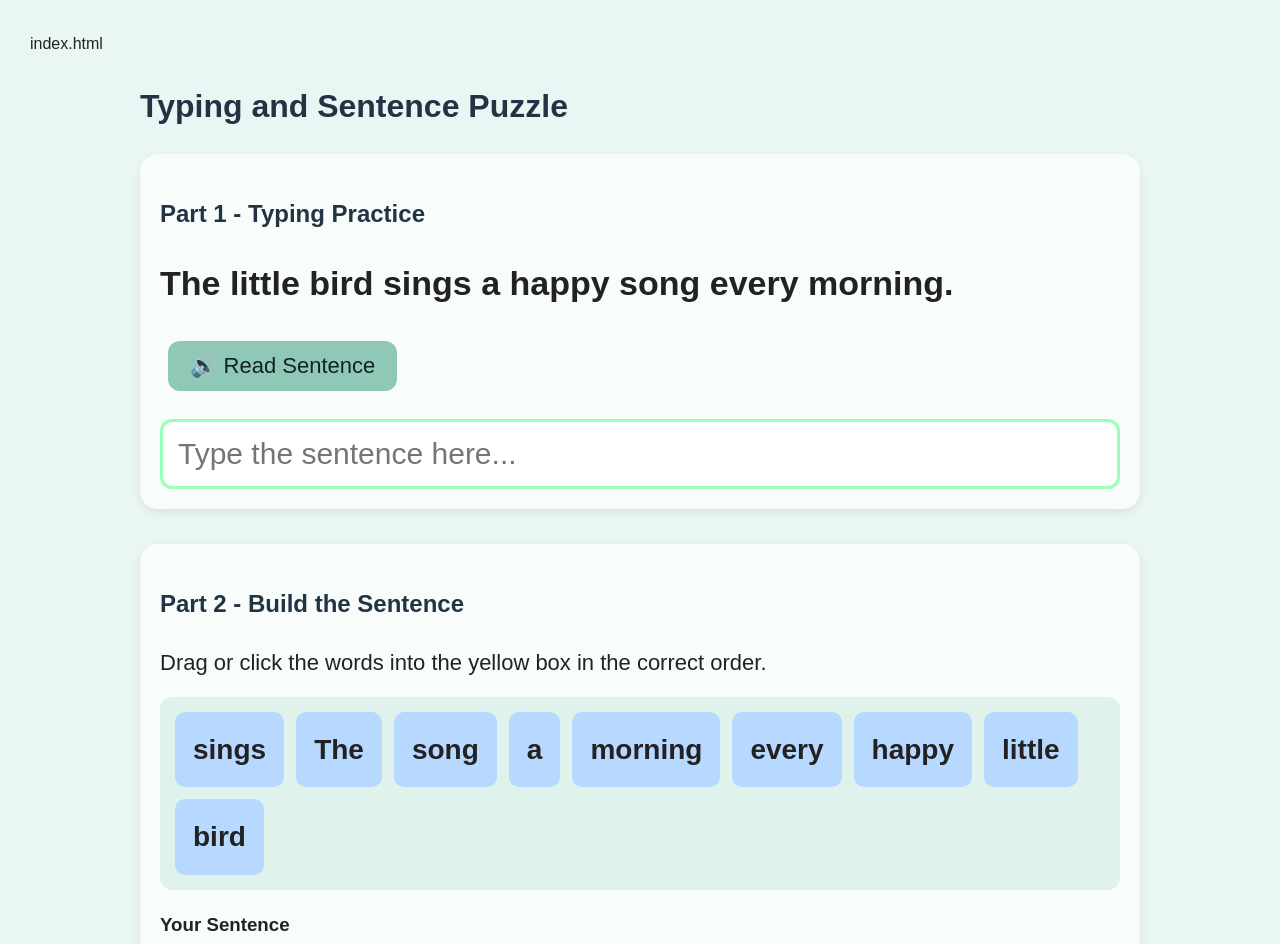
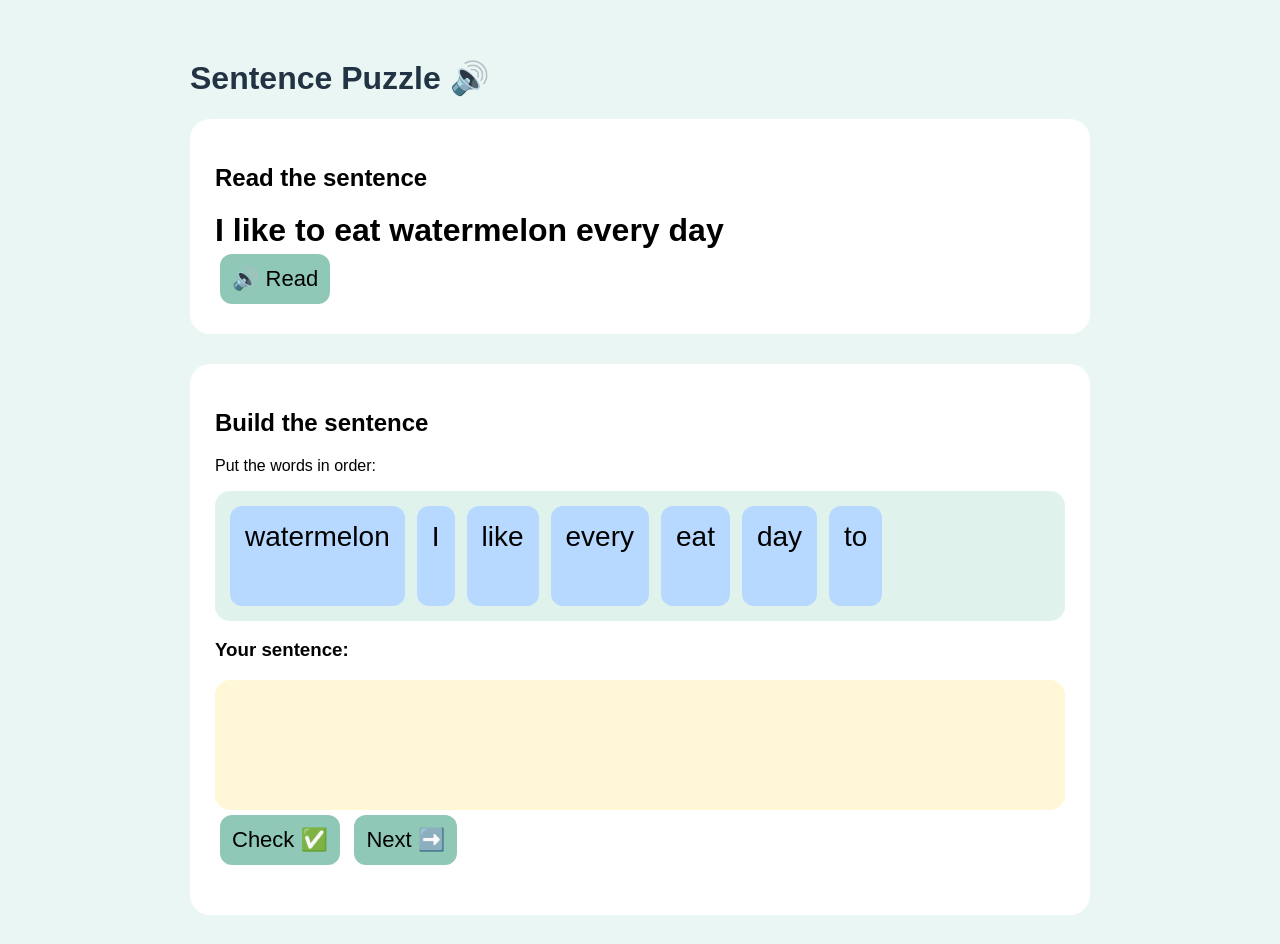
Before and after one commit to azucarpplaya-jpg/typing-site-for-autism, a plain HTML site: page index.html in a window 1280 px wide. Shown: the top 944 px of the page. Drawn offline with Linux system fonts and the light colour scheme.

Commit message:
Update index.html

```diff
--- a/index.html
+++ b/index.html
@@ -1,391 +1,287 @@
-index.html
+<!DOCTYPE html>
+<html>
+<head>
+<meta charset="UTF-8">
+<title>Sentence Puzzle</title>
 
-<!DOCTYPE html>
-<html lang="en">
+<style>
+body {
+    font-family: Arial, "Comic Sans MS", sans-serif;
+    background:#eaf6f3;
+    padding:30px;
+}
 
-<head>
-    <meta charset="UTF-8">
-    <meta name="viewport" content="width=device-width, initial-scale=1.0">
-    <title>Typing & Sentence Puzzle</title>
+.container {
+    max-width:900px;
+    margin:auto;
+}
 
-    <style>
-        body {
-            margin: 0;
-            padding: 30px;
-            font-family: Arial, "Comic Sans MS", sans-serif;
-            background: #eaf6f3;
-            color: #222;
-            line-height: 1.7;
-        }
+h1 {
+    color:#234;
+}
 
-        .container {
-            max-width: 1000px;
-            margin: auto;
-        }
+.section {
+    background:white;
+    padding:25px;
+    border-radius:20px;
+    margin-bottom:30px;
+}
 
-        h1,
-        h2 {
-            color: #234;
-        }
+.sentence {
+    font-size:32px;
+    font-weight:bold;
+}
 
-        .section {
-            background: #f8fcfb;
-            padding: 20px;
-            border-radius: 18px;
-            margin-bottom: 35px;
-            box-shadow: 0 3px 10px rgba(0, 0, 0, .08);
-        }
+button {
+    font-size:22px;
+    padding:12px;
+    border-radius:12px;
+    border:none;
+    background:#8fc8b7;
+    margin:5px;
+}
 
-        .sentence {
-            font-size: 34px;
-            margin-bottom: 20px;
-            font-weight: bold;
-        }
+input {
+    width:100%;
+    font-size:28px;
+    padding:12px;
+}
 
-        button {
-            font-size: 22px;
-            padding: 12px 22px;
-            border: none;
-            border-radius: 12px;
-            cursor: pointer;
-            background: #8fc8b7;
-            color: #122;
-            margin: 8px;
-        }
+.word-bank, .target {
+    min-height:100px;
+    padding:15px;
+    display:flex;
+    flex-wrap:wrap;
+    gap:12px;
+    border-radius:15px;
+}
 
-        button:hover {
-            background: #79b5a4;
-        }
+.word-bank {
+    background:#dff2eb;
+}
 
-        input {
-            width: 100%;
-            font-size: 30px;
-            padding: 15px;
-            margin-top: 20px;
-            border-radius: 12px;
-            border: 3px solid #9fb;
-            box-sizing: border-box;
-        }
+.target {
+    background:#fff7d6;
+}
 
-        .instructions {
-            font-size: 22px;
-        }
+.word {
+    background:#b7d9ff;
+    padding:15px;
+    border-radius:12px;
+    font-size:28px;
+    cursor:pointer;
+}
 
-        .word-bank,
-        .target {
-            display: flex;
-            flex-wrap: wrap;
-            gap: 12px;
-            min-height: 90px;
-            padding: 15px;
-            border-radius: 12px;
-            margin-top: 15px;
-        }
+.correct {
+    background:#b8efb8;
+}
+</style>
 
-        .word-bank {
-            background: #dff2eb;
-        }
-
-        .target {
-            background: #fff7d6;
-            border: 3px dashed #888;
-        }
-
-        .word {
-            background: #b7d9ff;
-            padding: 14px 18px;
-            border-radius: 10px;
-            font-size: 28px;
-            cursor: grab;
-            user-select: none;
-            font-weight: bold;
-        }
-
-        .word:hover {
-            background: #99c6f8;
-        }
-
-        .correct {
-            background: #b8efb8 !important;
-        }
-
-        .incorrect {
-            background: #ffd1d1 !important;
-        }
-
-        .message {
-            margin-top: 20px;
-            font-size: 30px;
-            font-weight: bold;
-        }
-    </style>
 </head>
 
 <body>
 
-    <div class="container">
+<div class="container">
 
-        <h1>Typing and Sentence Puzzle</h1>
+<h1>Sentence Puzzle 🔊</h1>
 
-        <div class="section">
-            <h2>Part 1 - Typing Practice</h2>
+<div class="section">
 
-            <div class="sentence" id="displaySentence"></div>
+<h2>Read the sentence</h2>
 
-            <button id="speakSentence">
-                🔊 Read Sentence
-            </button>
+<div class="sentence" id="sentence"></div>
 
-            <input id="typingBox" placeholder="Type the sentence here...">
-        </div>
+<button onclick="readSentence()">🔊 Read</button>
 
-        <div class="section">
+</div>
 
-            <h2>Part 2 - Build the Sentence</h2>
 
-            <div class="instructions">
-                Drag or click the words into the yellow box in the correct order.
-            </div>
+<div class="section">
 
-            <div class="word-bank" id="bank"></div>
+<h2>Build the sentence</h2>
 
-            <h3>Your Sentence</h3>
+<p>Put the words in order:</p>
 
-            <div class="target" id="target"></div>
+<div class="word-bank" id="bank"></div>
 
-            <button id="check">Check Answer</button>
-            <button id="reset">Reset Puzzle</button>
+<h3>Your sentence:</h3>
 
-            <div class="message" id="message"></div>
+<div class="target" id="target"></div>
 
-        </div>
 
-    </div>
+<button onclick="check()">Check ✅</button>
+<button onclick="nextSentence()">Next ➡️</button>
 
-    <script>
+<h2 id="message"></h2>
 
-        const fullSentence = "The little bird sings a happy song every morning.";
+</div>
 
-        document.getElementById("displaySentence").textContent = fullSentence;
 
-        const synth = window.speechSynthesis;
+</div>
 
-        function speak(text) {
-            synth.cancel();
 
-            const u = new SpeechSynthesisUtterance(text);
-            u.rate = 0.8;
-            u.pitch = 1;
+<script>
 
-            synth.speak(u);
-        }
+const sentences = [
 
-        document.getElementById("speakSentence").onclick = () => {
-            speak(fullSentence);
-        };
+"I like to eat watermelon every day",
 
-        /////////////////////////////////////////////////////
-        // Typing Practice
-        /////////////////////////////////////////////////////
+"My name is Adi",
 
-        const typing = document.getElementById("typingBox");
+"I love pasta to eat when appa makes it",
 
-        let lastWord = "";
+"My brothers name is Sid",
 
-        typing.addEventListener("keyup", e => {
+"I go to CABI school"
 
-            if (
-                e.key === " " ||
-                e.key === "." ||
-                e.key === "," ||
-                e.key === "!" ||
-                e.key === "?"
-            ) {
+];
 
-                // FIXED: Split by spaces and periods to accurately read out the last word
 
-                let wordsTyped = typing.value.trim().split(/[\s.]+/);
+let number = 0;
 
-                if (wordsTyped.length) {
 
-                    let newest = wordsTyped[wordsTyped.length - 1];
+const speech = window.speechSynthesis;
 
-                    newest = newest.replace(/[.,!?]/g, "");
 
-                    if (newest && newest !== lastWord) {
+function speak(text){
 
-                        lastWord = newest;
+speech.cancel();
 
-                        speak(newest);
+let voice = new SpeechSynthesisUtterance(text);
 
-                    }
-                }
-            }
-        });
+voice.rate = 0.75;
+voice.pitch = 1;
 
-        /////////////////////////////////////////////////////
-        // Puzzle
-        /////////////////////////////////////////////////////
+speech.speak(voice);
 
-        const bank = document.getElementById("bank");
-        const target = document.getElementById("target");
+}
 
-        // FIXED: Correctly splits the sentence into whole words instead of characters
 
-        let words = fullSentence.replace(/[.]/g, "").split(" ");
 
-        let originalWords = [...words];
+function readSentence(){
 
-        shuffle(words);
+speak(sentences[number]);
 
-        function makeTile(word) {
+}
 
-            const d = document.createElement("div");
 
-            d.className = "word";
-            d.textContent = word;
-            d.draggable = true;
 
-            d.addEventListener("dragstart", e => {
+let words=[];
 
-                e.dataTransfer.setData("text/plain", word);
-                e.dataTransfer.setData("id", Math.random());
 
-                currentDrag = d;
+function loadPuzzle(){
 
-            });
+let text = sentences[number];
 
-            d.addEventListener("click", () => {
+document.getElementById("sentence").textContent=text;
 
-                moveTile(d);
 
-            });
+words=text.split(" ");
 
-            return d;
-        }
+words.sort(()=>Math.random()-0.5);
 
-        function render() {
 
-            bank.innerHTML = "";
+let bank=document.getElementById("bank");
 
-            words.forEach(w => {
+let target=document.getElementById("target");
 
-                bank.appendChild(makeTile(w));
 
-            });
+bank.innerHTML="";
+target.innerHTML="";
 
-        }
 
-        render();
+words.forEach(word=>{
 
-        let currentDrag = null;
+let piece=document.createElement("div");
 
-        bank.addEventListener("dragover", e => e.preventDefault());
+piece.className="word";
 
-        target.addEventListener("dragover", e => e.preventDefault());
+piece.textContent=word;
 
-        target.addEventListener("drop", e => {
 
-            e.preventDefault();
+piece.onclick=function(){
 
-            if (currentDrag) {
+if(piece.parentNode==bank){
 
-                target.appendChild(currentDrag);
+target.appendChild(piece);
 
-                currentDrag = null;
+speak(word);
 
-            }
+}
 
-        });
+else{
 
-        bank.addEventListener("drop", e => {
+bank.appendChild(piece);
 
-            e.preventDefault();
+}
 
-            if (currentDrag) {
+};
 
-                bank.appendChild(currentDrag);
 
-                currentDrag = null;
+bank.appendChild(piece);
 
-            }
 
-        });
+});
 
-        function moveTile(tile) {
 
-            if (tile.parentNode === bank) {
+}
 
-                target.appendChild(tile);
 
-            } else {
 
-                bank.appendChild(tile);
+function check(){
 
-            }
+let made=[...document.getElementById("target").children]
+.map(x=>x.textContent)
+.join(" ");
 
-        }
 
-        document.getElementById("check").onclick = () => {
+if(made==sentences[number]){
 
-            const built = [...target.children].map(x => x.textContent);
+document.getElementById("message").textContent=
+"Great job! 🎉";
 
-            const correct = fullSentence.replace(/[.]/g, "").split(" ");
+speak("Great job");
 
-            const msg = document.getElementById("message");
+document.getElementById("target").classList.add("correct");
 
-            if (JSON.stringify(built) === JSON.stringify(correct)) {
+}
 
-                target.classList.remove("incorrect");
-                target.classList.add("correct");
+else{
 
-                msg.textContent = "🎉 Great job! You built the sentence correctly!";
+document.getElementById("message").textContent=
+"Try again";
 
-                speak("Great job!");
+speak("Try again");
 
-            } else {
+}
 
-                target.classList.remove("correct");
-                target.classList.add("incorrect");
+}
 
-                msg.textContent = "Try again.";
 
-                speak("Try again.");
 
-            }
+function nextSentence(){
 
-        };
+number++;
 
-        document.getElementById("reset").onclick = () => {
+if(number>=sentences.length){
 
-            target.innerHTML = "";
+number=0;
 
-            document.getElementById("message").textContent = "";
+}
 
-            target.classList.remove("correct", "incorrect");
+loadPuzzle();
 
-            words = [...originalWords];
+document.getElementById("message").textContent="";
 
-            shuffle(words);
+}
 
-            render();
 
-        };
 
-        function shuffle(array) {
+loadPuzzle();
 
-            for (let i = array.length - 1; i > 0; i--) {
 
-                const j = Math.floor(Math.random() * (i + 1));
+</script>
 
-                [array[i], array[j]] = [array[j], array[i]];
-
-            }
-
-        }
-
-    </script>
 
 </body>
-
 </html>
```
